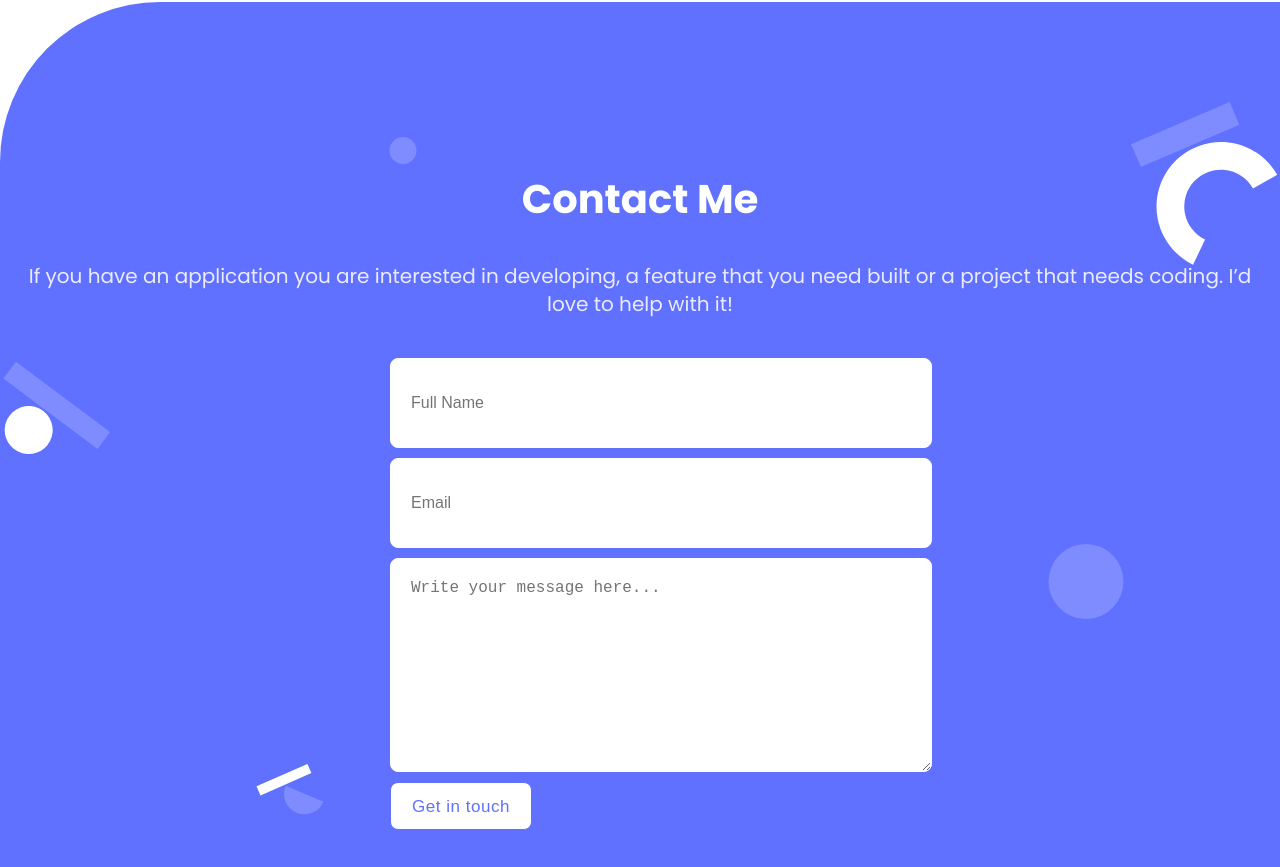
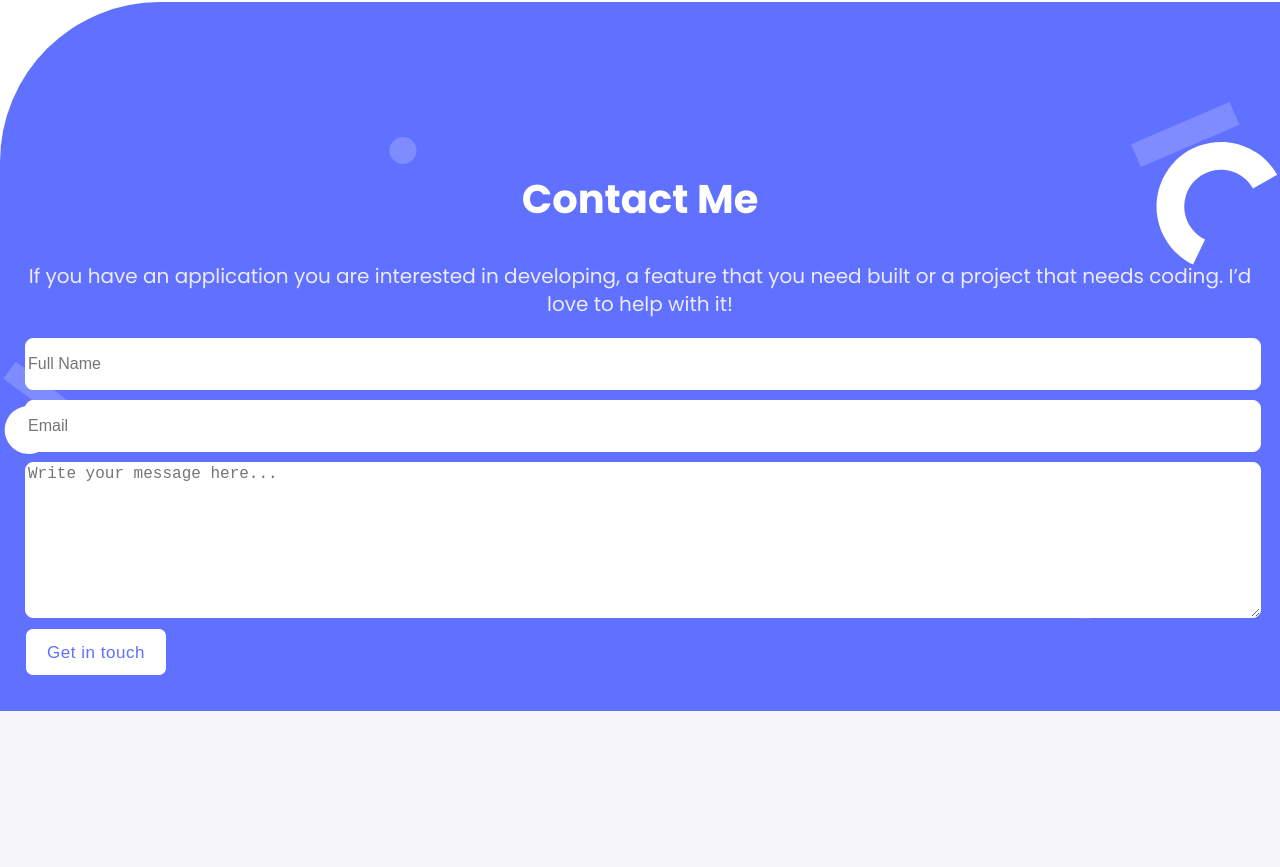
Before and after one commit to Izebiafe/afimiaportfolio, a website: page index.html in a window 1280 px wide. Shown: the part 6835-7702 px from the top of the page. After the commit the page ends 7546 px from the top, so only its background shows below. Drawn offline with Linux system fonts and the light colour scheme.

Commit message:
add styling to css

```diff
--- a/assets/css/style.css
+++ b/assets/css/style.css
@@ -261,8 +261,6 @@ hr {
 }
 
 .contact-form {
-  width: 500px;
-  margin: 40px auto;
 }
 
 .contact .form-field {
@@ -277,21 +275,18 @@ hr {
   border: 1px solid #fff;
   width: 100%;
   height: 48px;
-  padding: 20px;
   font-size: 16px;
   border-radius: 8px;
-  display: block;
-  margin: auto;
+  display: flex;
 }
 
 .contact textarea {
   border: 0;
   border: 1px solid #fff;
   width: 100%;
-  display: block;
-  margin: auto;
-  height: 172px;
-  padding: 20px;
+  display: flex;
+  height: 150px;
+
   font-size: 16px;
   border-radius: 8px;
 }
--- a/index.html
+++ b/index.html
@@ -209,7 +209,7 @@
               <textarea name="message" placeholder="Write your message here..." maxlength="500" required></textarea>
             </div>
             <div class="form-field">
-              <button>Get in touch </button>
+              <button type="submit">Get in touch </button>
             </div>
           </form>
         </div>
```
